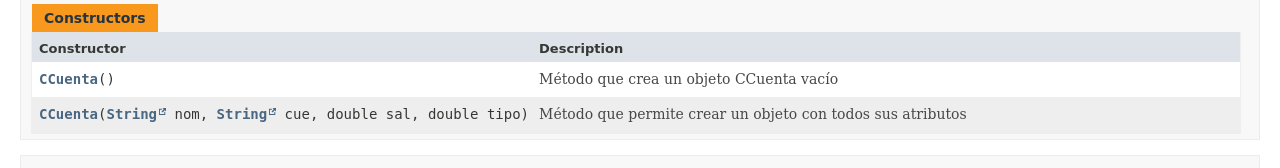
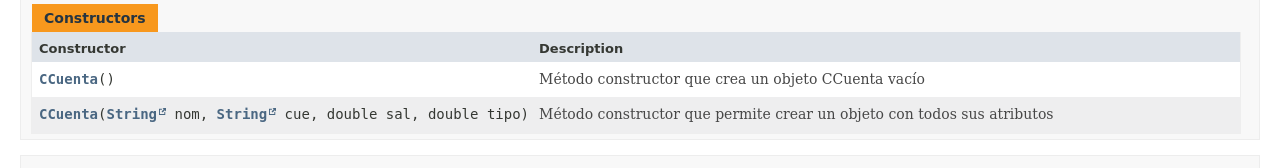
Before and after one commit to pormabeva/ED_Tarea04, a plain HTML site: page doc/cuentasBanco/CCuenta.html in a window 1280 px wide. Shown: the part 455-623 px from the top of the page. Drawn offline with Linux system fonts and the light colour scheme; a script that the page names is missing; a web font is replaced by a local one.

Commit message:
“commit20220303-b”

```diff
--- a/doc/cuentasBanco/CCuenta.html
+++ b/doc/cuentasBanco/CCuenta.html
@@ -1,7 +1,7 @@
 <!DOCTYPE HTML>
 <html lang="es">
 <head>
-<!-- Generated by javadoc (17) on Sun Mar 06 18:26:56 CET 2022 -->
+<!-- Generated by javadoc (17) on Sun Mar 06 19:29:44 CET 2022 -->
 <title>CCuenta</title>
 <meta name="viewport" content="width=device-width, initial-scale=1">
 <meta http-equiv="Content-Type" content="text/html; charset=utf-8">
@@ -99,14 +99,14 @@ loadScripts(document, 'script');</script>
 <div class="table-header col-last">Description</div>
 <div class="col-constructor-name even-row-color"><code><a href="#%3Cinit%3E()" class="member-name-link">CCuenta</a>()</code></div>
 <div class="col-last even-row-color">
-<div class="block">Método que crea un objeto CCuenta vacío</div>
+<div class="block">Método constructor que crea un objeto CCuenta vacío</div>
 </div>
 <div class="col-constructor-name odd-row-color"><code><a href="#%3Cinit%3E(java.lang.String,java.lang.String,double,double)" class="member-name-link">CCuenta</a><wbr>(<a href="https://docs.oracle.com/en/java/javase/17/docs/api/java.base/java/lang/String.html" title="class or interface in java.lang" class="external-link">String</a>&nbsp;nom,
  <a href="https://docs.oracle.com/en/java/javase/17/docs/api/java.base/java/lang/String.html" title="class or interface in java.lang" class="external-link">String</a>&nbsp;cue,
  double&nbsp;sal,
  double&nbsp;tipo)</code></div>
 <div class="col-last odd-row-color">
-<div class="block">Método que permite crear un objeto con todos sus atributos</div>
+<div class="block">Método constructor que permite crear un objeto con todos sus atributos</div>
 </div>
 </div>
 </section>
@@ -158,7 +158,7 @@ loadScripts(document, 'script');</script>
 <section class="detail" id="&lt;init&gt;()">
 <h3>CCuenta</h3>
 <div class="member-signature"><span class="modifiers">public</span>&nbsp;<span class="element-name">CCuenta</span>()</div>
-<div class="block">Método que crea un objeto CCuenta vacío</div>
+<div class="block">Método constructor que crea un objeto CCuenta vacío</div>
 </section>
 </li>
 <li>
@@ -168,7 +168,7 @@ loadScripts(document, 'script');</script>
  <a href="https://docs.oracle.com/en/java/javase/17/docs/api/java.base/java/lang/String.html" title="class or interface in java.lang" class="external-link">String</a>&nbsp;cue,
  double&nbsp;sal,
  double&nbsp;tipo)</span></div>
-<div class="block">Método que permite crear un objeto con todos sus atributos</div>
+<div class="block">Método constructor que permite crear un objeto con todos sus atributos</div>
 <dl class="notes">
 <dt>Parameters:</dt>
 <dd><code>nom</code> - variable para recoger el nombre del titular de la cuenta</dd>
```
Also changed, not shown: doc/allclasses-index.html (+1 -1 lines), doc/allpackages-index.html (+1 -1 lines), doc/cuentasBanco/class-use/CCuenta.html (+1 -1 lines), doc/cuentasBanco/package-summary.html (+1 -1 lines), doc/cuentasBanco/package-tree.html (+1 -1 lines), doc/cuentasBanco/package-use.html (+1 -1 lines), doc/help-doc.html (+1 -1 lines), doc/index-files/index-1.html (+3 -3 lines), doc/index-files/index-2.html (+1 -1 lines), doc/index-files/index-3.html (+1 -1 lines), doc/index-files/index-4.html (+1 -1 lines), doc/index.html (+1 -1 lines), doc/overview-tree.html (+1 -1 lines), 1 other file.
